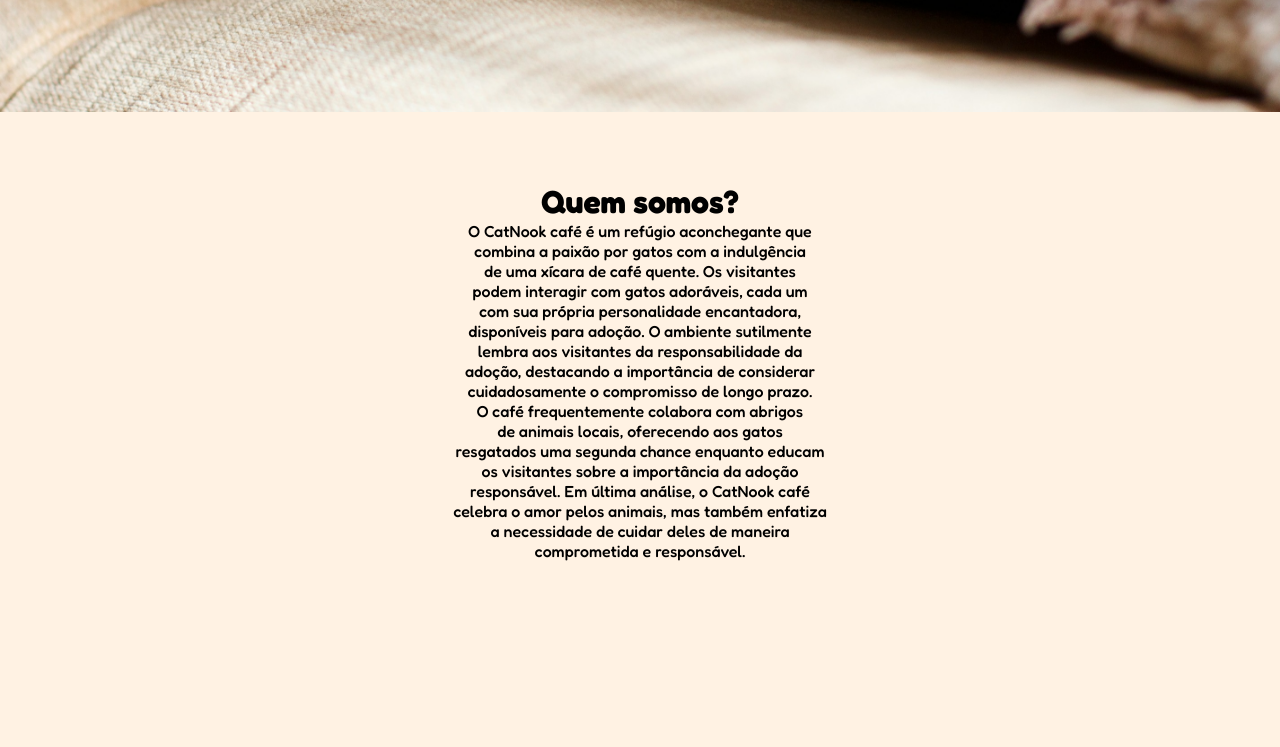
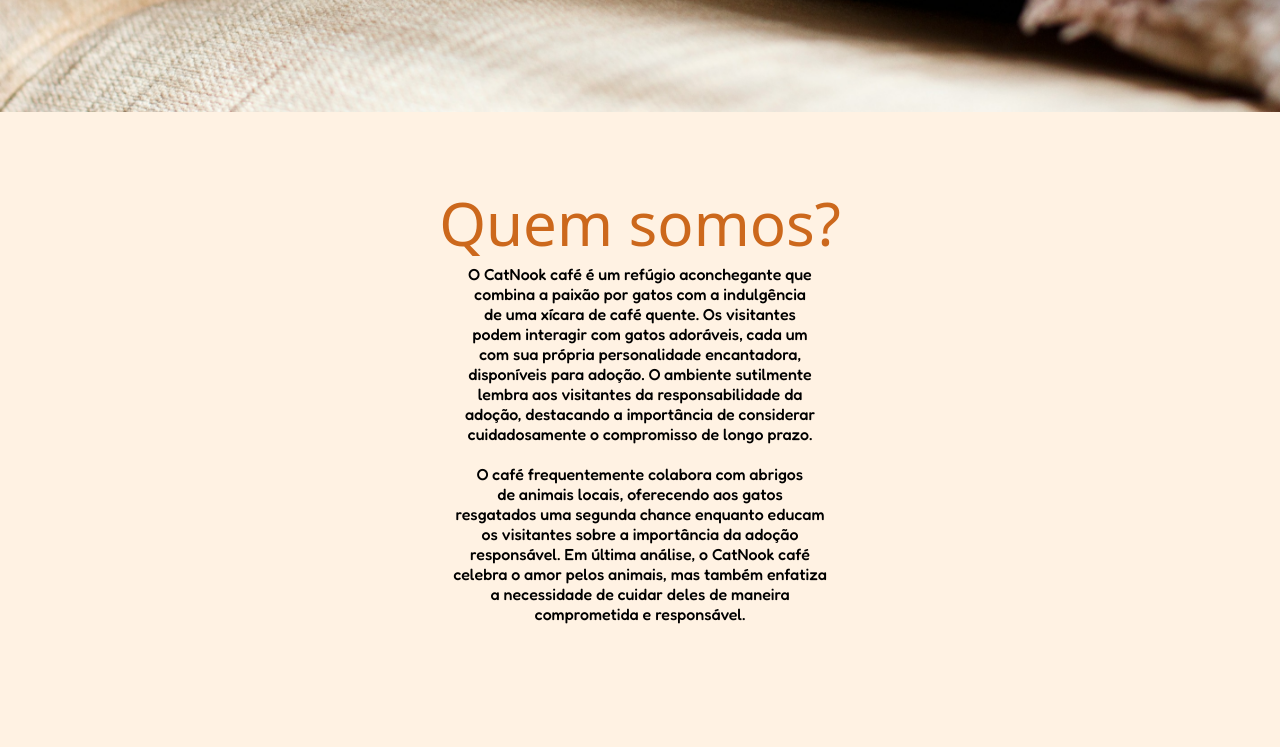
Before and after one commit to LauraRodrigues27/PI-CatNook, a plain HTML site: page index.html in a window 1280 px wide. Shown: the part 2600-3347 px from the top of the page. Drawn offline with Linux system fonts and the light colour scheme; a web font is replaced by a local one.

Commit message:
arrumei quem somos?

```diff
--- a/estilo.css
+++ b/estilo.css
@@ -175,10 +175,6 @@
     font-size: 50px;
 }
 
-.quem-somos {
+.quemsomos {
     text-align: center;
 }
-
-.quem-somos2 {
-    text-align: center;
-}
--- a/index.html
+++ b/index.html
@@ -106,10 +106,10 @@
             <img src="img/seta-direita.png" alt="seta direita">
         </div>
 
-        <div class="quem-somos">
-            <h1>Quem somos?</h1>
+        <div class="quemsomos">
+            <h1 class="titulo" id="titulo-quemsomos">Quem somos?</h1>
 
-            <div class="quem-somos-2">
+            <div class="quemsomos-2">
                 <p>
                     O CatNook café é um refúgio aconchegante que <br>
                     combina a paixão por gatos com a indulgência <br>
@@ -120,8 +120,8 @@
                     lembra aos visitantes da responsabilidade da <br>
                     adoção, destacando a importância de considerar <br>
                     cuidadosamente o compromisso de longo prazo.
-                </p>
-                <p>
+                <br>
+                <br>
                     O café frequentemente colabora com abrigos <br>
                     de animais locais, oferecendo aos gatos <br>
                     resgatados uma segunda chance enquanto educam <br>
```
